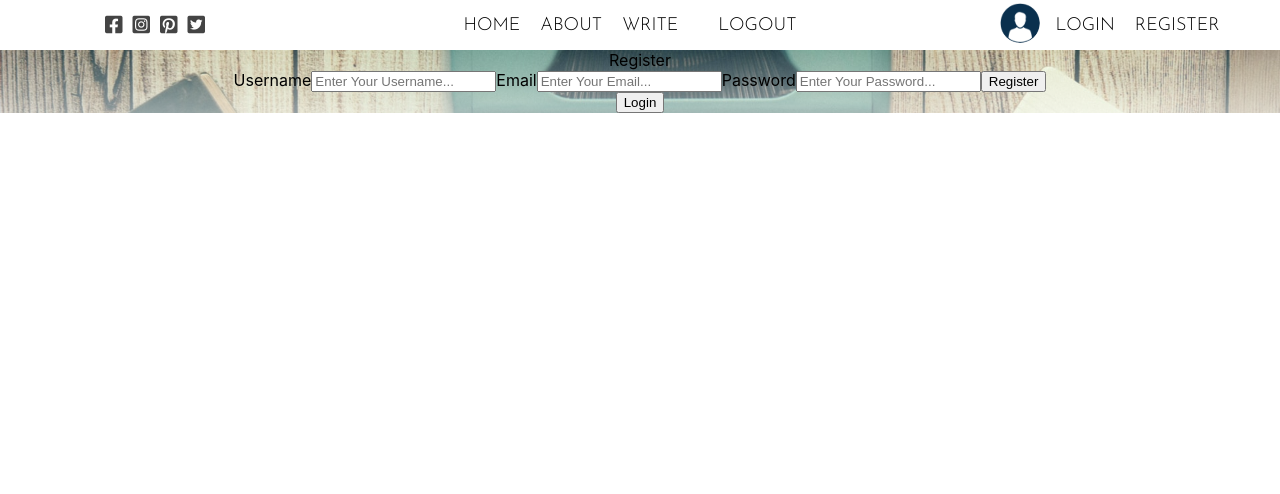
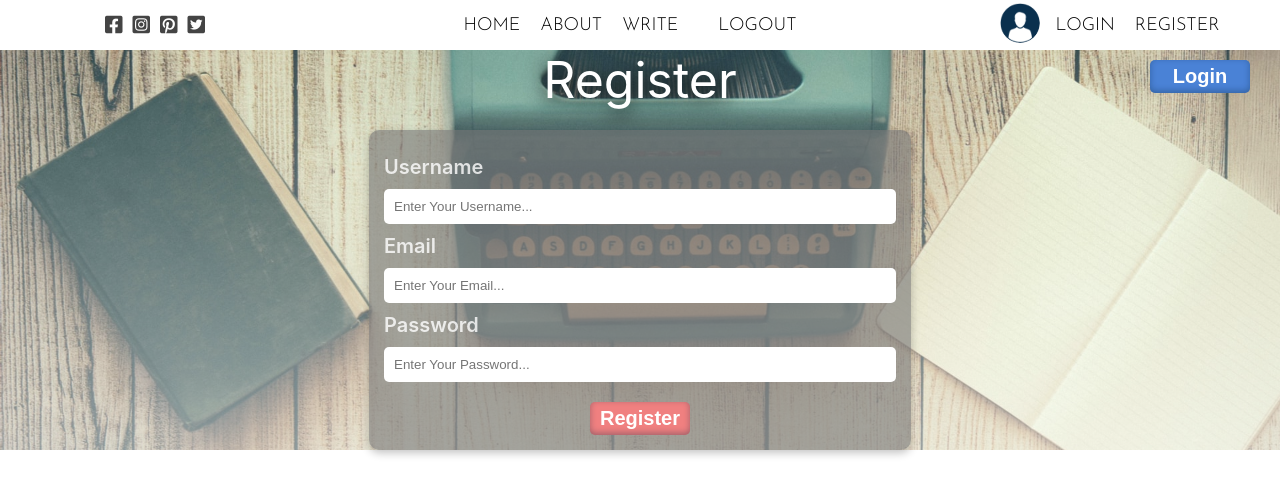
Before and after one commit to sakthiveltsmr/full-stack-blog, a React (Create React App) app: page /register in a window 1280 px wide. Shown: the top 494 px of the page. Built offline with nearby package versions, Linux system fonts and the light colour scheme; a web font is replaced by a local one.

Commit message:
Register

```diff
--- a/src/Pages/Register/Register.css
+++ b/src/Pages/Register/Register.css
@@ -11,3 +11,63 @@
     url("../../image/loginbg.jpg");
   background-size: cover;
 }
+.registerTitle {
+  font-size: 50px;
+  filter: drop-shadow(0px 5px 10px #000);
+  color: #fff;
+}
+.registerform {
+  width: 40vw;
+  padding: 15px;
+  border-radius: 10px;
+  box-shadow: rgba(0, 0, 0, 0.24) 0px 3px 8px;
+  background: rgba(117, 117, 117, 0.6);
+  margin-top: 20px;
+  display: flex;
+  flex-direction: column;
+}
+.registerform > label {
+  margin: 10px 0;
+  color: rgba(255, 255, 255, 0.8);
+  font-size: 20px;
+  font-weight: 600;
+}
+.registerInput {
+  padding: 10px;
+  background: #fff;
+  border-radius: 5px;
+  border: none;
+}
+.registerButton {
+  margin-top: 20px;
+  background: lightcoral;
+  border-radius: 5px;
+  border: none;
+  color: #fff;
+  font-size: 20px;
+  font-weight: bold;
+  width: 100px;
+  padding: 5px 10px;
+  align-self: center;
+  box-shadow: rgba(50, 50, 93, 0.25) 0px 50px 100px -20px,
+    rgba(0, 0, 0, 0.3) 0px 30px 60px -30px,
+    rgba(10, 37, 64, 0.35) 0px -2px 6px 0px inset;
+  cursor: pointer;
+}
+.LoginButton {
+  position: absolute;
+  top: 60px;
+  right: 30px;
+  border-radius: 5px;
+  border: none;
+  color: #fff;
+  font-size: 20px;
+  font-weight: bold;
+  width: 100px;
+  padding: 5px 10px;
+  background-color: rgb(74, 130, 214);
+  box-shadow: rgba(50, 50, 93, 0.25) 0px 50px 100px -20px,
+    rgba(0, 0, 0, 0.3) 0px 30px 60px -30px,
+    rgba(10, 37, 64, 0.35) 0px -2px 6px 0px inset;
+  cursor: pointer;
+}
```
